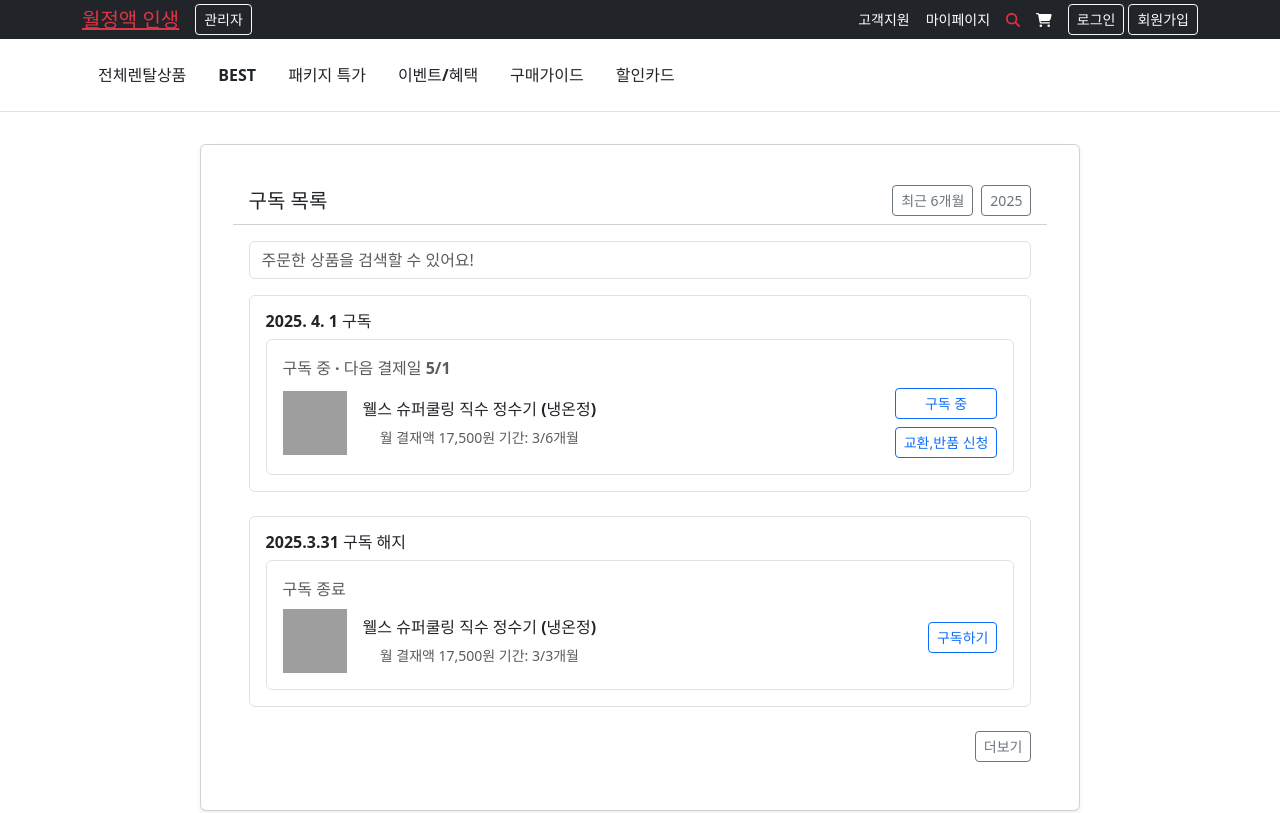
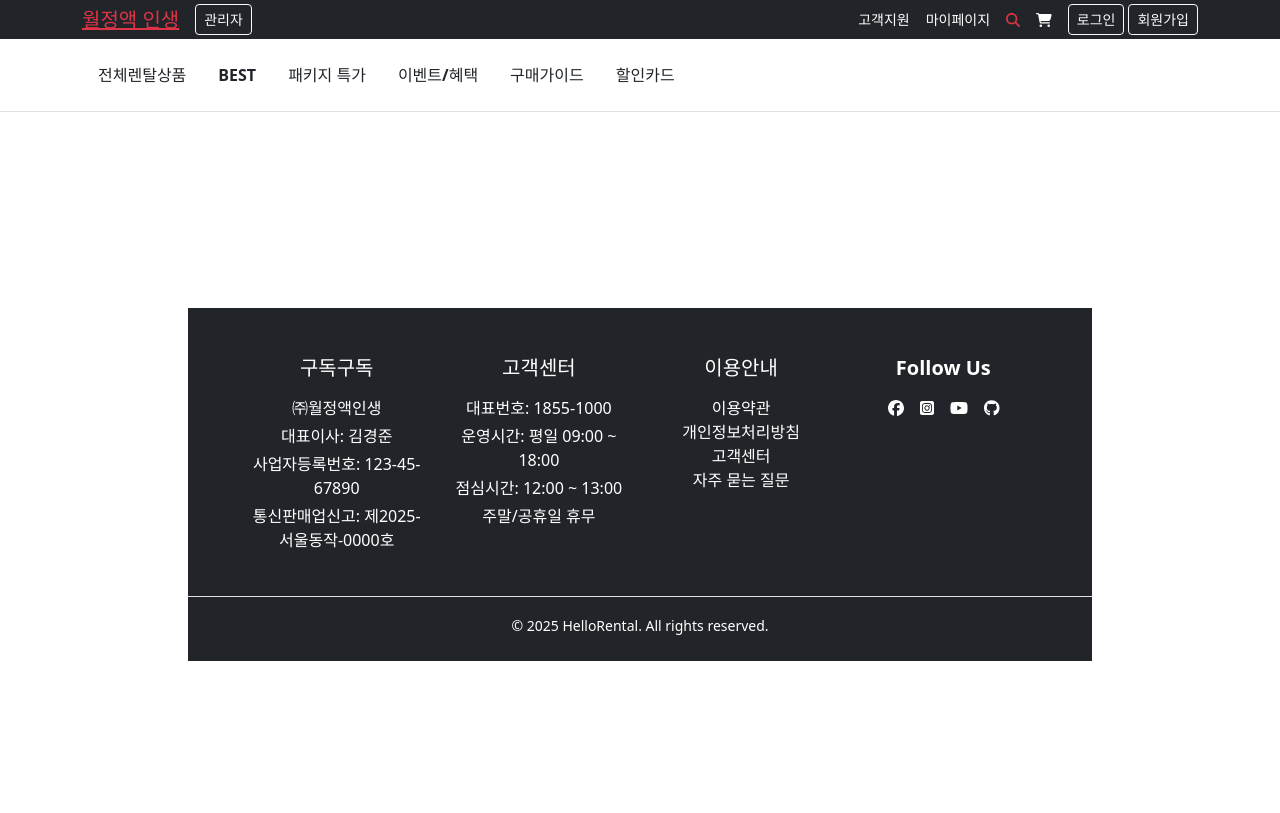
Before and after one commit to beyond-sw-camp/be12-fin-Gongcha1-MonthlyLIfe-FE, a Vue app: page /subscription/1/delivery in a window 1280 px wide. Shown: the top 813 px of the page. Built offline with nearby package versions, Linux system fonts and the light colour scheme; grey boxes are pictures that could not be loaded.

Commit message:
[Refactor] 코드 삭제

```diff
--- a/src/shop/subscription/DeliveryTracking.vue
+++ b/src/shop/subscription/DeliveryTracking.vue
@@ -1,96 +1,11 @@
 <template>
-  <div class="container py-4">
-    <!-- 구독 목록 카드 -->
-    <div class="card shadow-sm mb-4">
-      <div class="card-header bg-white d-flex justify-content-between align-items-center">
-        <h5 class="mb-0">구독 목록</h5>
-        <!-- 필터 (최근 6개월, 연도 선택 등) -->
-        <div>
-          <button class="btn btn-outline-secondary btn-sm me-2">최근 6개월</button>
-          <button class="btn btn-outline-secondary btn-sm">2025</button>
-          <!-- 필요하면 2024, 2023... 버튼 추가 -->
-        </div>
-      </div>
-      <!-- 검색 -->
-      <div class="card-body">
-        <input
-            type="text"
-            class="form-control mb-3"
-            placeholder="주문한 상품을 검색할 수 있어요!"
-        />
 
-        <!-- 첫 번째 구독 (구독 중) -->
-        <div class="mb-4 border p-3 rounded">
-          <h6 class="fw-bold text-lg-start">2025. 4. 1 구독</h6>
-          <div class="border p-3 rounded">
-            <div class="mb-2 text-muted text-lg-start fw-bolder">
-              구독 중 · 다음 결제일 5/1
-            </div>
-            <div class="d-flex align-items-center">
-              <img
-                  src="https://thumbnail.coupangcdn.com/thumbnails/remote/96x96ex/image/vendor_inventory/673d/52094cc6f98f5c0416362543630cc3a7628188e20ff36179a6c3f0563ae2.jpg"
-                  alt="상품이미지"
-                  width="64"
-                  height="64"
-                  class="me-3"
-              />
-              <div>
-                <p class="mb-1 fw-bold">웰스 슈퍼쿨링 직수 정수기 (냉온정)</p>
-                <small class="text-muted">월 결재액 17,500원  기간:  3/6개월</small>
-              </div>
-              <div class="ms-auto d-flex flex-column">
-                <button class="btn btn-outline-primary btn-sm mb-2">구독 중</button>
-                <button class="btn btn-outline-primary btn-sm">교환,반품 신청</button>
-              </div>
-            </div>
-          </div>
-        </div>
-
-        <!-- 두 번째 구독 (구독 해지) -->
-        <div class="mb-4 border p-3 rounded" >
-          <h6 class="fw-bold text-lg-start">2025.3.31 구독 해지</h6>
-          <div class="border p-3 rounded">
-          <div class="mb-2 text-muted text-lg-start fw-bolder">
-
-          구독 종료</div>
-            <div class="d-flex align-items-center">
-              <img
-                  src="https://thumbnail.coupangcdn.com/thumbnails/remote/96x96ex/image/retail/images/2024/05/09/12/3/7019a503-42f4-4964-bcaa-fbeafa27f727.jpg"
-                  alt="상품이미지"
-                  width="64"
-                  height="64"
-                  class="me-3"
-              />
-              <div>
-                <p class="mb-1 fw-bold">웰스 슈퍼쿨링 직수 정수기 (냉온정)</p>
-                <small class="text-muted">월 결재액 17,500원  기간:  3/3개월</small>
-              </div>
-              <div class="ms-auto d-flex flex-column">
-                <button class="btn btn-outline-primary btn-sm mb-2">구독하기</button>
-              </div>
-            </div>
-          </div>
-        </div>
-
-        <!-- 더보기 버튼 -->
-        <div class="text-end">
-          <button class="btn btn-outline-secondary btn-sm">더보기</button>
-        </div>
-      </div>
-    </div>
-  </div>
 </template>
 
 <script>
-export default {
-  name: "SubscriptionList",
-  mounted() {
-    // 필요하면 쿠팡 템플릿 헬퍼 등 로직 추가
-    // ...
-  },
-};
+
 </script>
 
 <style scoped>
-/* 부트스트랩 기본 스타일 외에 추가 커스텀 스타일이 필요하다면 여기에 작성 */
+
 </style>
```
